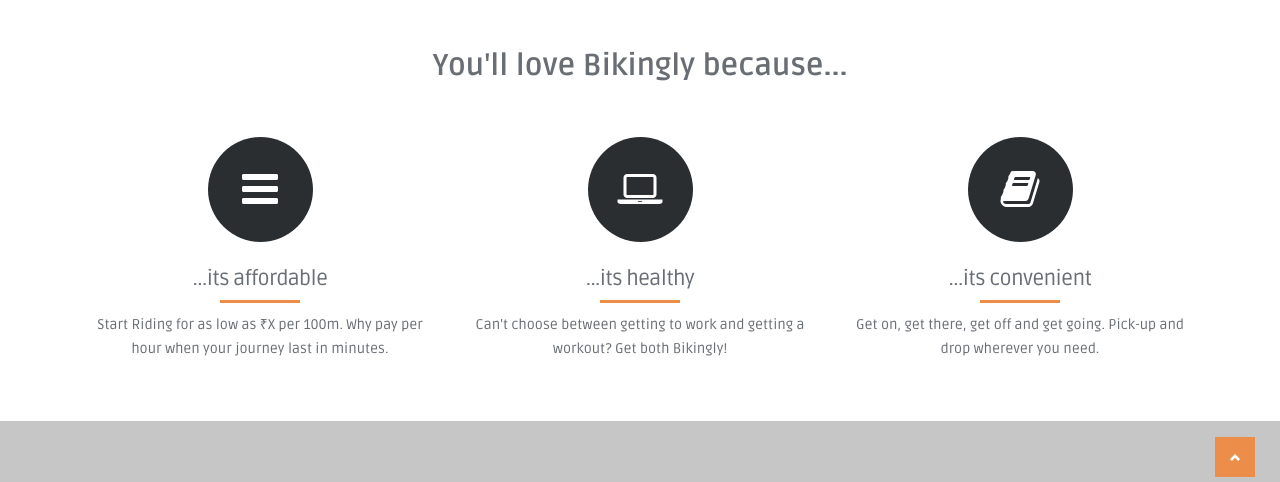
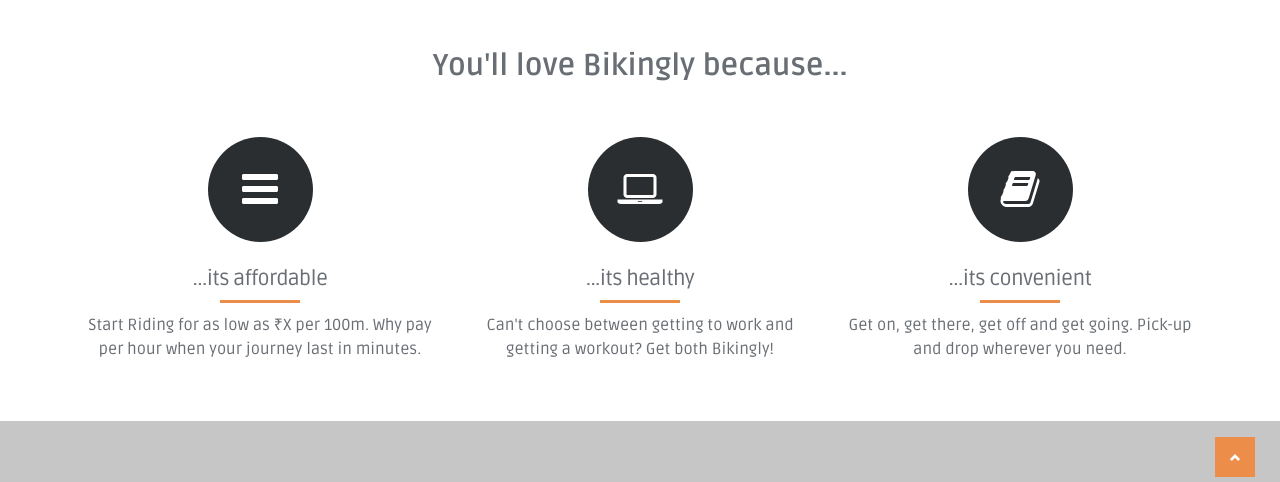
Before and after one commit to jigar-kapadia/bikingly-new, a PHP site: page /index.html in a window 1280 px wide. Shown: the part 423-905 px from the top of the page. Run offline with PHP 8.4, Linux system fonts and the light colour scheme.

Commit message:
font chsnges

```diff
--- a/css/style.css
+++ b/css/style.css
@@ -2663,3 +2663,7 @@
 section {
   overflow: hidden;
 }
+
+.service-icon p{
+  font-size: 16px !important;
+}
```
